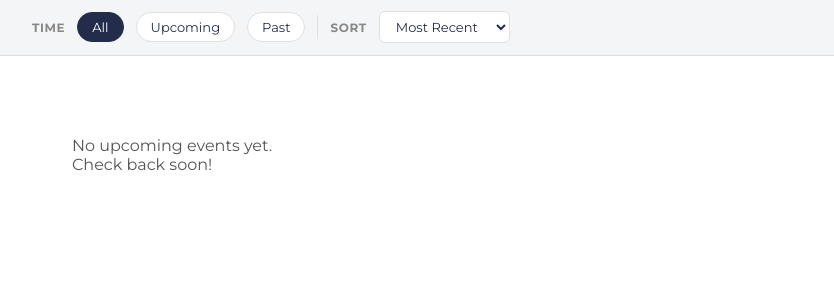
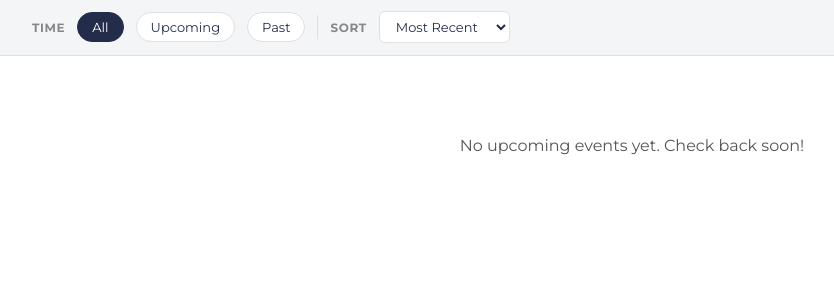
Before and after one commit to aranjothi/uvaclearinghouse, a Django app: page /events/ in a window 1280 px wide. Shown: the part 383-686 px from the top of the page, without its empty margins (8-842 px from the left). Run offline with Django 5.2, Linux system fonts and the light colour scheme; data that the repository does not hold is empty.

Commit message:
self-hosting montserrat font in attempt to reduce latency and small UI fixes

```diff
--- a/django/main/templates/main/Events.html
+++ b/django/main/templates/main/Events.html
@@ -41,7 +41,7 @@ body { font-family: Helvetica, Arial, sans-serif; background-color: #FFFFFF; col
 .event-card-body p { font-size: 0.9rem; line-height: 1.5; color: #444; flex: 1; overflow: hidden; display: -webkit-box; -webkit-line-clamp: 3; line-clamp: 3; -webkit-box-orient: vertical; }
 .event-card-footer { display: flex; justify-content: flex-end; margin-top: auto; padding-top: 10px; }
 .view-event-link { font-size: 0.85rem; font-weight: bold; color: #232D4B; }
-.no-events { padding: 40px; font-size: 1rem; color: #555; }
+.no-events { padding: 40px; font-size: 1rem; color: #555; text-align: center; grid-column: 1 / -1; }
 .empty-state { text-align: center; padding: 60px 40px; color: #aaa; grid-column: 1/-1; }
 </style>
 </head>
--- a/django/main/templates/main/executive_club_ads.html
+++ b/django/main/templates/main/executive_club_ads.html
@@ -115,6 +115,10 @@
         <a class="nav-item" href="{% url 'executive_club_people' club.slug %}">
             <svg width="18" height="18" viewBox="0 0 24 24" fill="none" stroke="currentColor" stroke-width="1.5" stroke-linecap="round" stroke-linejoin="round"><path d="M17 21v-2a4 4 0 0 0-4-4H5a4 4 0 0 0-4 4v2"/><circle cx="9" cy="7" r="4"/><path d="M23 21v-2a4 4 0 0 0-3-3.87"/><path d="M16 3.13a4 4 0 0 1 0 7.75"/></svg>
             Contacts
+        </a>
+        <a class="nav-item" href="{% url 'executive_club_documents' club.slug %}">
+            <svg width="18" height="18" viewBox="0 0 24 24" fill="none" stroke="currentColor" stroke-width="1.5" stroke-linecap="round" stroke-linejoin="round"><path stroke-linecap="round" stroke-linejoin="round" d="M19.5 14.25v-2.625a3.375 3.375 0 0 0-3.375-3.375h-1.5A1.125 1.125 0 0 1 13.5 7.125v-1.5a3.375 3.375 0 0 0-3.375-3.375H8.25m0 12.75h7.5m-7.5 3H12M10.5 2.25H5.625c-.621 0-1.125.504-1.125 1.125v17.25c0 .621.504 1.125 1.125 1.125h12.75c.621 0 1.125-.504 1.125-1.125V11.25a9 9 0 0 0-9-9Z" /></svg>
+            Documents
         </a>
         <a class="nav-item active" href="{% url 'executive_club_ads' club.slug %}">
             <svg width="18" height="18" viewBox="0 0 24 24" fill="none" stroke="currentColor" stroke-width="1.5" stroke-linecap="round" stroke-linejoin="round"><path d="M12 7.5h1.5m-1.5 3h1.5m-7.5 3h7.5m-7.5 3h7.5m3-9h3.375c.621 0 1.125.504 1.125 1.125V18a2.25 2.25 0 0 1-2.25 2.25M16.5 7.5V18a2.25 2.25 0 0 0 2.25 2.25M16.5 7.5V4.875c0-.621-.504-1.125-1.125-1.125H4.125C3.504 3.75 3 4.254 3 4.875V18a2.25 2.25 0 0 0 2.25 2.25h13.5M6 7.5h3v3H6v-3Z"/></svg>
--- a/django/main/templates/main/get_involved.html
+++ b/django/main/templates/main/get_involved.html
@@ -343,6 +343,8 @@ line-clamp: 3;
 padding: 40px;
 font-size: 1rem;
 color: #555;
+text-align: center;
+grid-column: 1 / -1;
 }
 
 </style>
--- a/django/main/templates/main/navbar.html
+++ b/django/main/templates/main/navbar.html
@@ -1,7 +1,9 @@
-<link rel="preconnect" href="https://fonts.googleapis.com">
-<link rel="preconnect" href="https://fonts.gstatic.com" crossorigin>
-<link href="https://fonts.googleapis.com/css2?family=Montserrat:ital,wght@0,100..900;1,100..900&display=swap" rel="stylesheet">
+{% load static %}
 <style>
+@font-face { font-family: 'Montserrat'; src: url('{% static "fonts/Montserrat-400.woff2" %}') format('woff2'); font-weight: 400; font-style: normal; font-display: swap; }
+@font-face { font-family: 'Montserrat'; src: url('{% static "fonts/Montserrat-500.woff2" %}') format('woff2'); font-weight: 500; font-style: normal; font-display: swap; }
+@font-face { font-family: 'Montserrat'; src: url('{% static "fonts/Montserrat-600.woff2" %}') format('woff2'); font-weight: 600; font-style: normal; font-display: swap; }
+@font-face { font-family: 'Montserrat'; src: url('{% static "fonts/Montserrat-700.woff2" %}') format('woff2'); font-weight: 700; font-style: normal; font-display: swap; }
 *, *::before, *::after { font-family: 'Montserrat', sans-serif; }
 nav {
     background-color: #232D4B;
```
Also changed, not shown: django/main/assets/fonts/Montserrat-400.woff2 (added), django/main/assets/fonts/Montserrat-500.woff2 (added), django/main/assets/fonts/Montserrat-600.woff2 (added), django/main/assets/fonts/Montserrat-700.woff2 (added), 8 other files.
